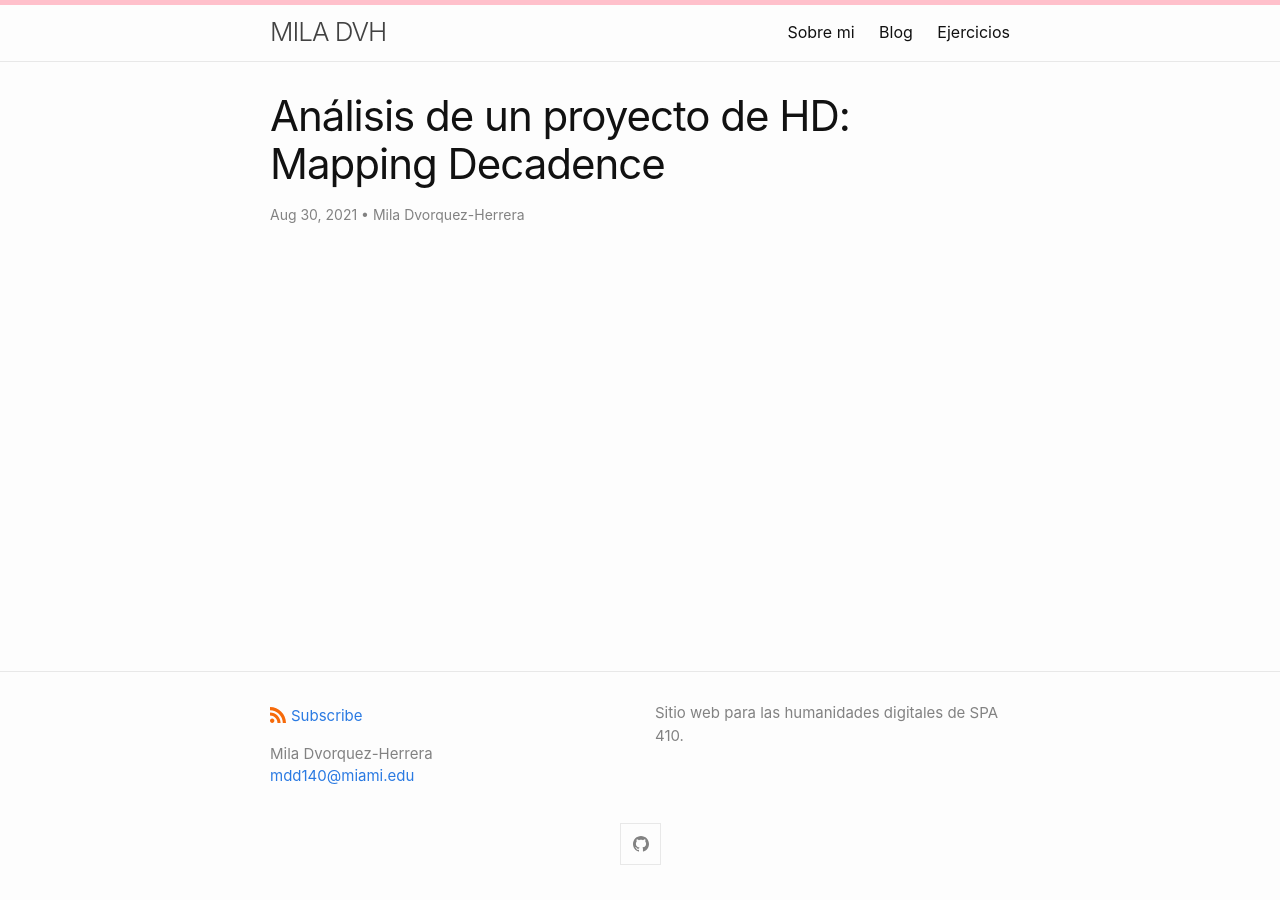
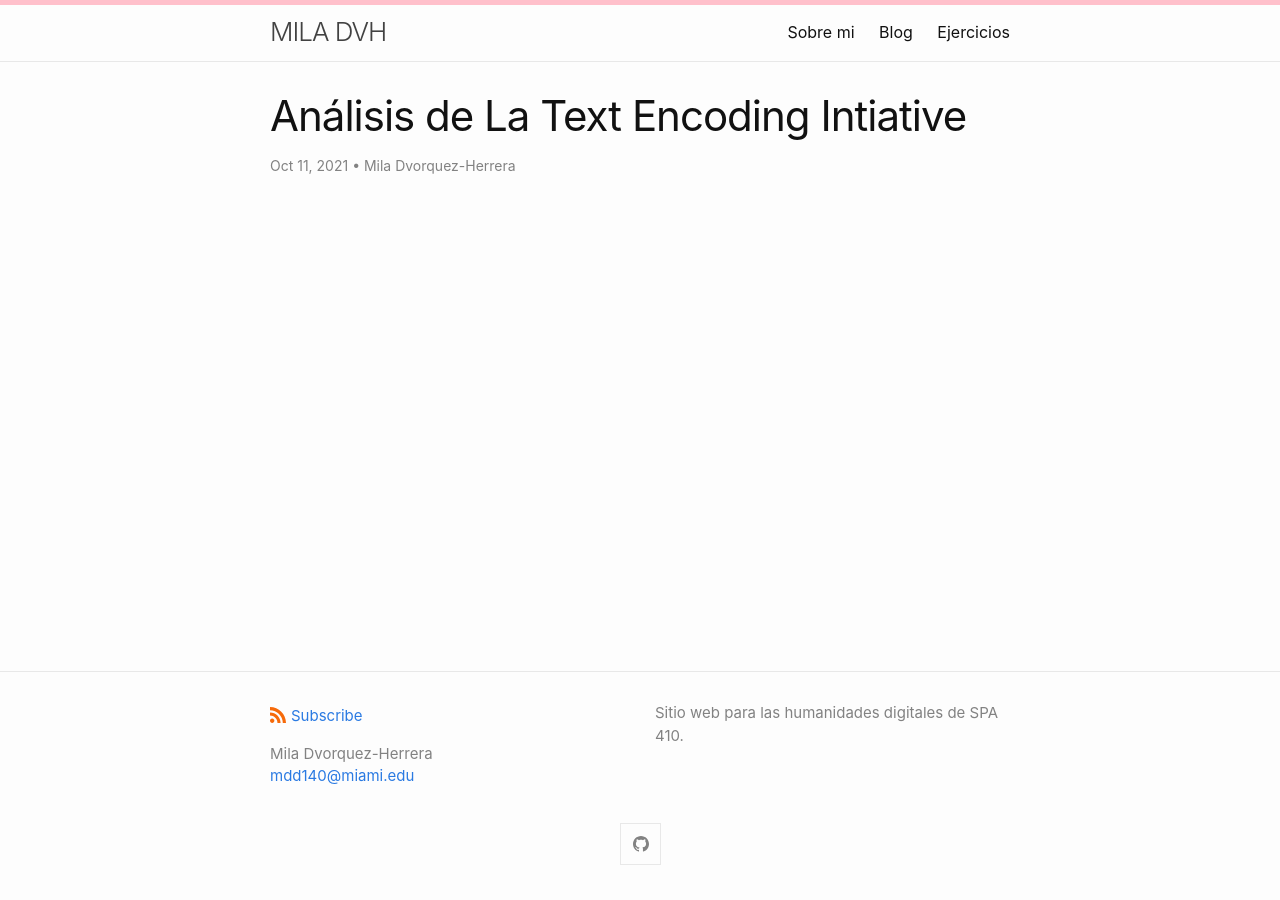
Before and after one commit to miladvh/miladvh.github.io, a Jekyll site: the page built from _posts/2021-10-11-tei.md, in a window 1280 px wide. Built offline with Jekyll 4.4.1, drawn with Linux system fonts in a browser that asks for light colours.

Commit message:
Update 2021-10-11-tei.md

```diff
--- a/_posts/2021-10-11-tei.md
+++ b/_posts/2021-10-11-tei.md
@@ -1,6 +1,6 @@
 ---
 layout: post
-title: "Análisis de un proyecto de HD: Mapping Decadence"
-date: 2021-08-30
+title: "Análisis de La Text Encoding Intiative"
+date: 2021-10-11
 author: Mila Dvorquez-Herrera
 ---
```
